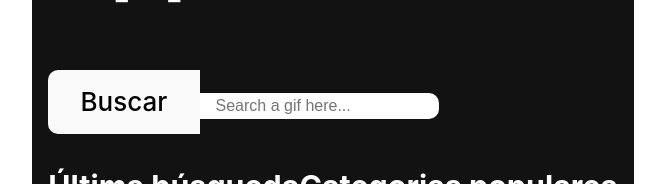
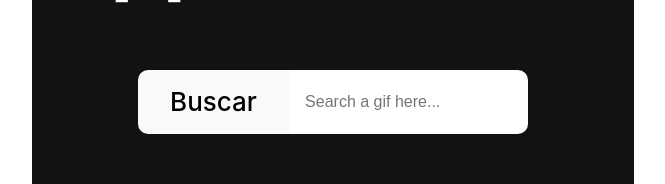
Before and after one commit to SergioCalde/React-First-App, a React (Vite) app: page / in a window 1280 px wide. Shown: the part 435-619 px from the top of the page, without its empty margins (307-972 px from the left). Built offline with nearby package versions, Linux system fonts and the light colour scheme; no server answers.

Commit message:
Se cambió el margin del form

```diff
--- a/src/index.css
+++ b/src/index.css
@@ -56,6 +56,12 @@ button:focus-visible {
   outline: 4px auto -webkit-focus-ring-color;
 }
 
+form {
+  display: flex;
+  margin: 0 auto 30px;
+  justify-content: center;
+}
+
 input[type=text]{
   border-radius: 0 10px 10px 0;
   font-size: 16px;
```
